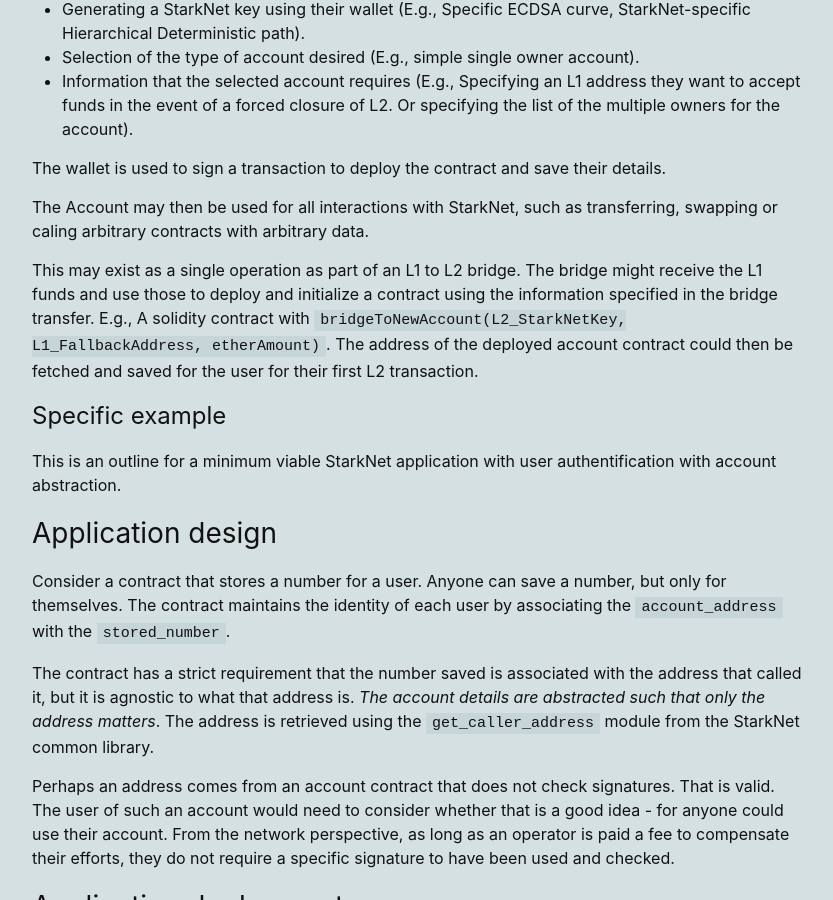
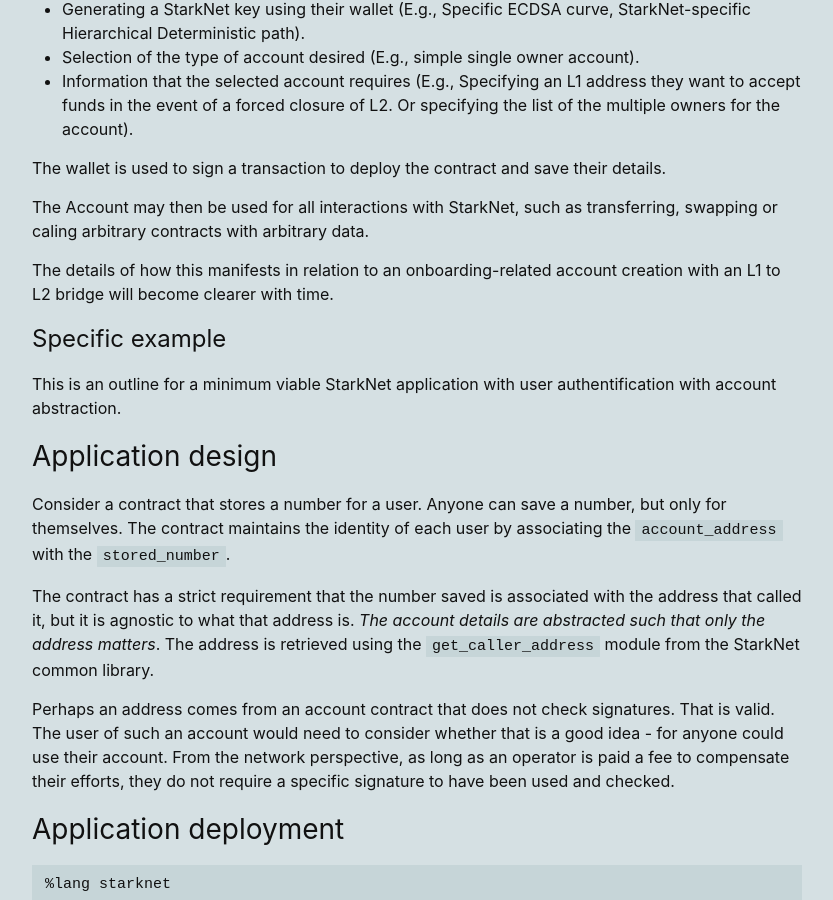
Before and after one commit to perama-v/perama-v.github.io, a Jekyll site: the page built from docs/cairo/account_abstraction.md, in a window 1280 px wide and 900 px high, scrolled down 2506 px. Shown: the whole window, without its empty margins (223-1056 px from the left). Built offline with Jekyll 4.4.1, drawn with Linux system fonts in a browser that asks for light colours.

Commit message:
Update account_abstraction.md

```diff
--- a/docs/cairo/account_abstraction.md
+++ b/docs/cairo/account_abstraction.md
@@ -126,11 +126,8 @@
 The Account may then be used for all interactions with StarkNet, such as transferring, swapping
 or caling arbitrary contracts with arbitrary data.
 
-This may exist as a single operation as part of an L1 to L2 bridge. The bridge might receive the
-L1 funds and use those to deploy and initialize a contract using the information specified in
-the bridge transfer. E.g., A solidity contract with `bridgeToNewAccount(L2_StarkNetKey,
-L1_FallbackAddress, etherAmount)`. The address of the deployed account contract could then be
-fetched and saved for the user for their first L2 transaction.
+The details of how this manifests in relation to an onboarding-related account creation
+with an L1 to L2 bridge will become clearer with time.
 
 
 Specific example
```
